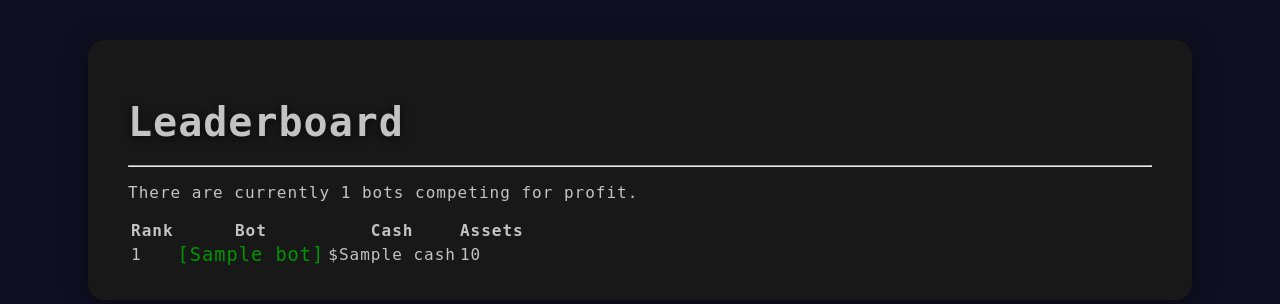
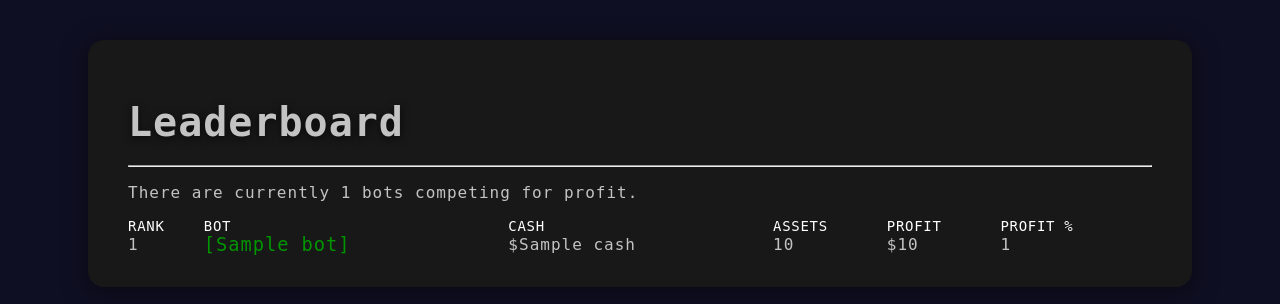
Before and after one commit to coding-kelps/finwar, a Python web app: template servers/rust-server/templates/leaderboard.html in a window 1280 px wide. Shown: the top 304 px of the page. Run offline with Jinja, Linux system fonts and the light colour scheme; the template is opened without the code that fills it: most values are stand-ins (such as "Sample title", 1, 10 or a date in 2020).

Commit message:
feat(market-server-rust): add profit metrics to leaderboard with starting cash/assets in state

```diff
--- a/servers/rust-server/static/css/style.css
+++ b/servers/rust-server/static/css/style.css
@@ -46,3 +46,43 @@ h1 {
     font-size: 2rem;
   }
 }
+table {
+  width: 100%;
+  border-collapse: separate;
+  border-spacing: 0;
+  margin-bottom: var(--spacing-base);
+  border-radius: var(--border-radius);
+  overflow: hidden;
+  box-shadow: var(--shadow);
+}
+
+th,
+td {
+  padding: calc(var(--spacing-base) * 0.75);
+  border-bottom: 1px solid var(--border-color);
+  text-align: left;
+}
+
+thead {
+  background: var(--gradient-secondary);
+}
+
+th {
+  font-weight: var(--font-weight-bold);
+  color: white;
+  text-transform: uppercase;
+  font-size: 0.875rem;
+  letter-spacing: 0.05em;
+}
+
+tr:last-child td {
+  border-bottom: none;
+}
+
+tr:hover td {
+  background-color: rgba(0, 0, 0, 0.02);
+}
+
+:root[color-scheme="dark"] tr:hover td {
+  background-color: rgba(255, 255, 255, 0.03);
+}
--- a/servers/rust-server/templates/base.html
+++ b/servers/rust-server/templates/base.html
@@ -1,7 +1,7 @@
 <!DOCTYPE html>
 <html lang="en">
   <head>
-    <title>{% block title %}Finwar - {{ title }}{% endblock %}</title>
+    <title>Finwar - {% block title %}{{ title }}{% endblock %}</title>
     {% block head %}{% endblock %}
     <link rel="stylesheet" href="/static/css/style.css" />
   </head>
--- a/servers/rust-server/templates/leaderboard.html
+++ b/servers/rust-server/templates/leaderboard.html
@@ -1,7 +1,5 @@
-{% extends "base.html" %}
-{% block title %}Leaderboard{% endblock %}
-{% block head %}{% endblock %}
-{% block content %}
+{% extends "base.html" %} {% block title %}Leaderboard{% endblock %} {% block
+head %}{% endblock %} {% block content %}
 <h1>Leaderboard</h1>
 <hr />
 <p>There are currently {{ total_bots }} bots competing for profit.</p>
@@ -13,6 +11,8 @@
       <th>Bot</th>
       <th>Cash</th>
       <th>Assets</th>
+      <th>Profit</th>
+      <th>Profit %</th>
     </tr>
   </thead>
   <tbody>
@@ -22,6 +22,8 @@
       <td><a href="/bot/{{ bot.id_short }}">{{ bot.name }}</a></td>
       <td>${{ bot.cash }}</td>
       <td>{{ bot.asset }}</td>
+      <td>${{ bot.profit_score }}</td>
+      <td>{{ bot.profit_percentage }}</td>
     </tr>
     {% endfor %}
   </tbody>
```
Also changed, not shown: 2 other files. Lines whose indentation alone changed are shown as unchanged.
